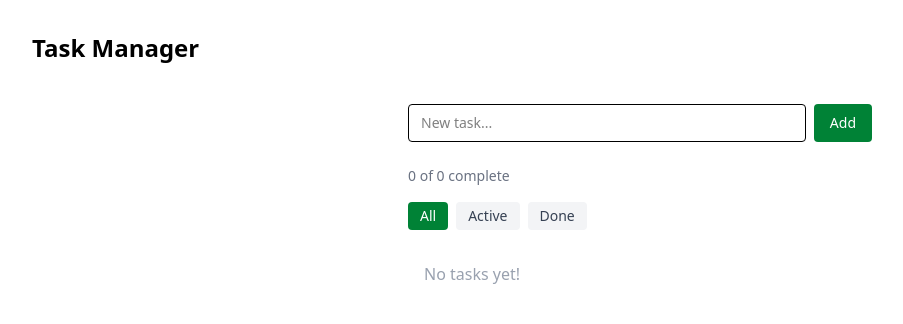
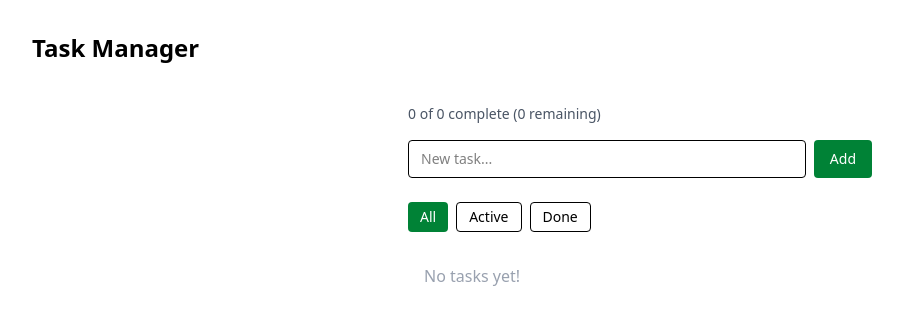
Before and after one commit to shash825/task-manager, a Next.js app: page / in a window 1280 px wide. Shown: the top 324 px of the page, without its empty margins (0-903 px from the left). Built offline with nearby package versions, Linux system fonts and the light colour scheme.

Commit message:
Add TaskStats, clear completed, lift state to common ancestor

```diff
--- a/components/TaskBoard.js
+++ b/components/TaskBoard.js
@@ -1,6 +1,7 @@
 'use client';
 
 import { useState, useEffect } from 'react';
+import TaskStats from './TaskStats';
 import AddTaskForm from './AddTaskForm';
 import TaskList from './TaskList';
 
@@ -13,21 +14,25 @@ export default function TaskBoard() {
 
   const [filter, setFilter] = useState('all');
 
-  // Persist tasks to localStorage whenever they change
   useEffect(() => {
     localStorage.setItem('tasks', JSON.stringify(tasks));
   }, [tasks]);
 
-  // Update the browser tab title with active task count
   useEffect(() => {
     const active = tasks.filter((t) => !t.done).length;
     document.title = `${active} tasks remaining`;
     return () => { document.title = 'Task Manager'; };
   }, [tasks]);
 
+  const completed = tasks.filter((t) => t.done).length;
+  const active = tasks.length - completed;
+  const visible =
+    filter === 'all' ? tasks :
+    filter === 'done' ? tasks.filter((t) => t.done) :
+    tasks.filter((t) => !t.done);
+
   function handleAdd(title) {
-    const newTask = { id: crypto.randomUUID(), title, done: false };
-    setTasks([...tasks, newTask]);
+    setTasks([...tasks, { id: crypto.randomUUID(), title, done: false }]);
   }
 
   function handleToggle(id) {
@@ -40,39 +45,35 @@ export default function TaskBoard() {
     setTasks(tasks.filter((t) => t.id !== id));
   }
 
-  const completedCount = tasks.filter((t) => t.done).length;
-
-  const visible = filter === 'all'
-    ? tasks
-    : filter === 'active'
-      ? tasks.filter((t) => !t.done)
-      : tasks.filter((t) => t.done);
+  function handleClearDone() {
+    setTasks(tasks.filter((t) => !t.done));
+  }
 
   return (
     <div className="max-w-lg mx-auto p-6">
+      <TaskStats
+        total={tasks.length}
+        completed={completed}
+        active={active}
+        onClearCompleted={handleClearDone}
+      />
       <AddTaskForm onAdd={handleAdd} />
-
-      <p className="text-sm text-gray-500 mb-4">
-        {completedCount} of {tasks.length} complete
-      </p>
-
       <div className="flex gap-2 mb-4">
         {['all', 'active', 'done'].map((f) => (
           <button
             key={f}
             onClick={() => setFilter(f)}
-            className={`text-sm px-3 py-1 rounded ${
-              filter === f
-                ? 'bg-green-700 text-white'
-                : 'bg-gray-100 text-gray-700 hover:bg-gray-200'
+            className={`px-3 py-1 rounded text-sm ${
+              filter === f ? 'bg-green-700 text-white' : 'border'
             }`}
-          >
-            {f.charAt(0).toUpperCase() + f.slice(1)}
-          </button>
+          >{f.charAt(0).toUpperCase() + f.slice(1)}</button>
         ))}
       </div>
-
-      <TaskList tasks={visible} onToggle={handleToggle} onDelete={handleDelete} />
+      <TaskList
+        tasks={visible}
+        onToggle={handleToggle}
+        onDelete={handleDelete}
+      />
     </div>
   );
 }
--- /dev/null
+++ b/components/TaskStats.js
@@ -0,0 +1,17 @@
+'use client';
+
+export default function TaskStats({ total, completed, active, onClearCompleted }) {
+  return (
+    <div className="flex items-center justify-between mb-4 text-sm text-gray-600">
+      <p>
+        {completed} of {total} complete ({active} remaining)
+      </p>
+      {completed > 0 && (
+        <button
+          onClick={onClearCompleted}
+          className="text-red-600 hover:underline"
+        >Clear completed</button>
+      )}
+    </div>
+  );
+}
```
